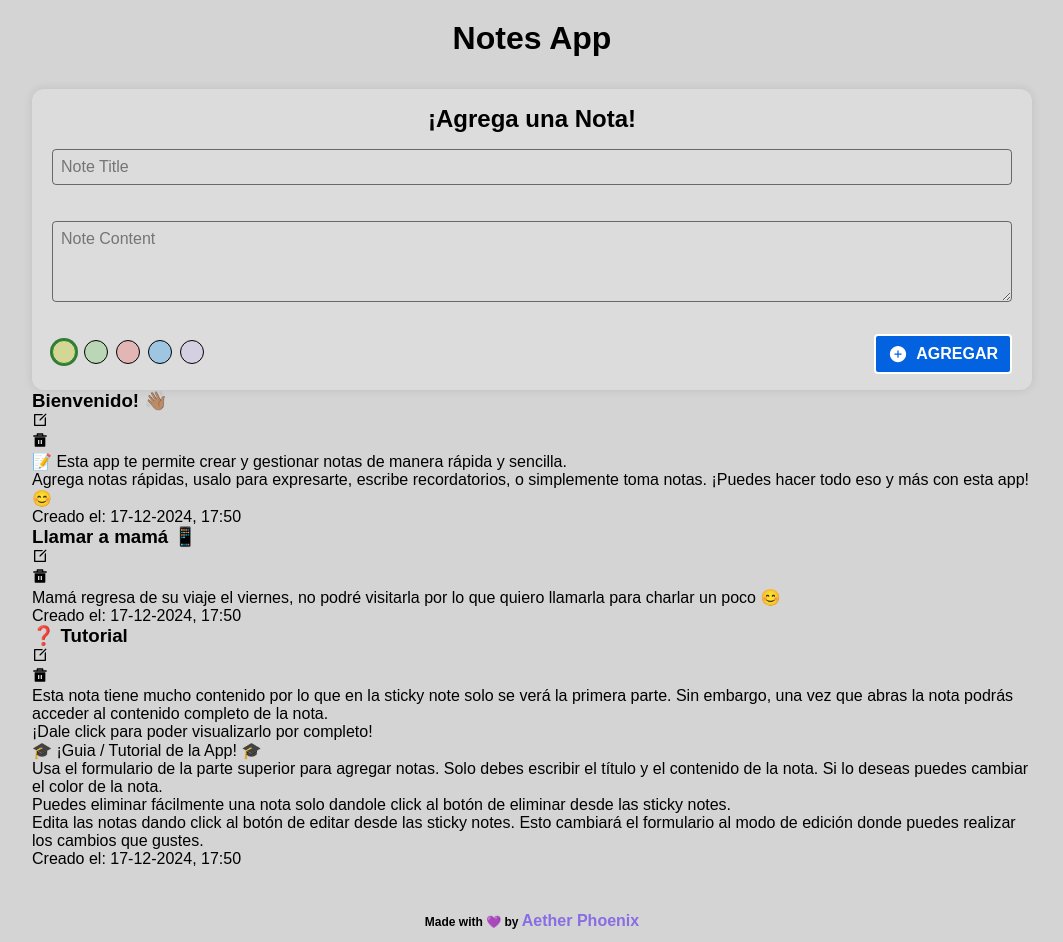
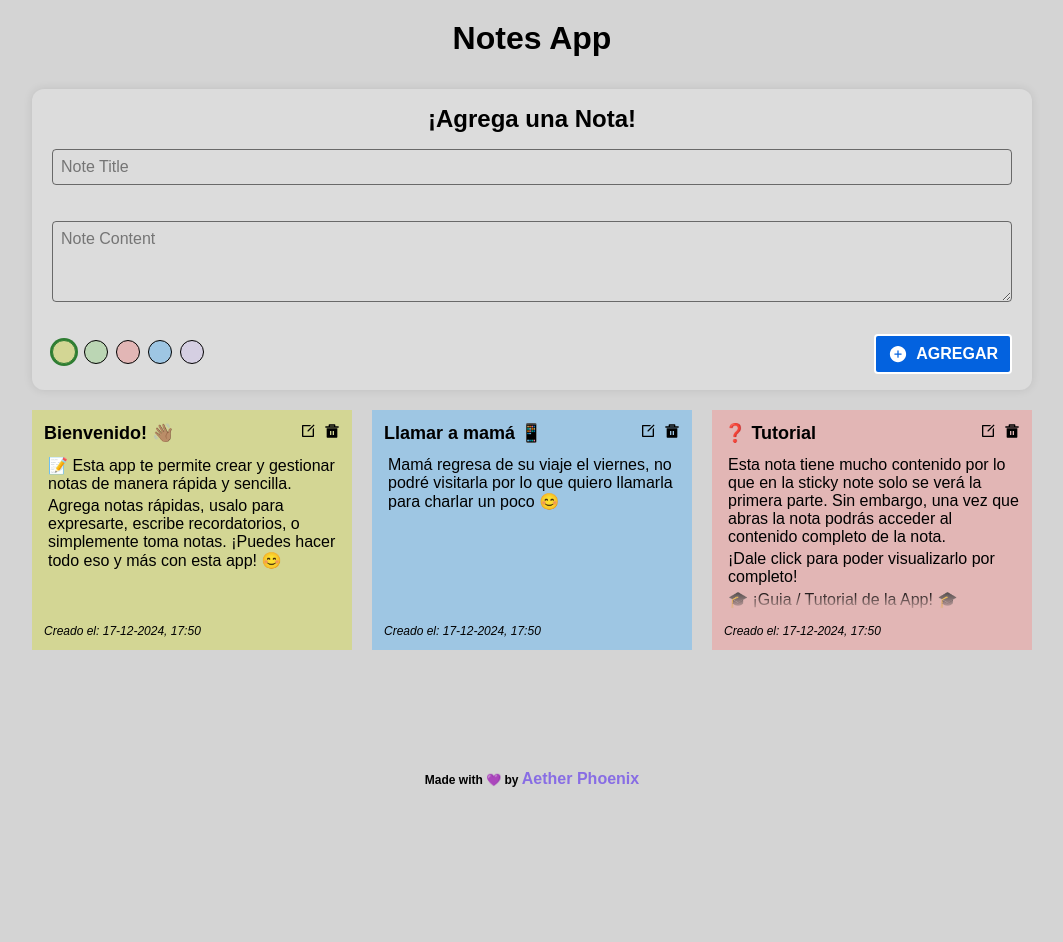
Before and after one commit to AetherPhx/Notes-App, a React (Vite) app: page / in a window 1280 px wide. Shown: the whole page, without its empty margins (108-1171 px from the left). After the commit the page ends 800 px from the top, so only its background shows below. Built offline with nearby package versions, Linux system fonts and the light colour scheme.

Commit message:
Aplicar estilos a noteList y NotePreview

```diff
--- a/src/styles/components/molecules/notePreview.scss
+++ b/src/styles/components/molecules/notePreview.scss
@@ -1,2 +1,105 @@
 .NotePreview {
+	padding: var(--space-sm);
+	display: grid;
+	grid-template-rows: auto 1fr auto;
+	gap: var(--space-sm);
+	&__header {
+		display: flex;
+		justify-content: space-between;
+		overflow: hidden;
+	}
+	&__title {
+		max-width: 16ch;
+		overflow: hidden;
+		font-size: var(--fs-md);
+		font-weight: var(--fw-bold);
+		text-overflow: ellipsis;
+		white-space: nowrap;
+	}
+	&__actions {
+		display: flex;
+		align-items: center;
+		gap: var(--space-xs);
+		font-size: var(--fs-large);
+		&__edit,
+		&__delete {
+			cursor: pointer;
+		}
+		&__edit:hover {
+			color: var(--color-action-active);
+		}
+		&__delete:hover {
+			color: var(--color-action-wrong);
+		}
+	}
+
+	&__main {
+		padding-left: var(--space-xxs);
+		overflow: hidden;
+		position: relative;
+
+		&::after {
+			width: 100%;
+			height: 1.25lh;
+			content: "";
+			position: absolute;
+			bottom: 0;
+		}
+	}
+	&__paragraph {
+		margin-bottom: var(--space-xxs);
+		overflow: hidden;
+		text-overflow: ellipsis;
+	}
+
+	&__footer {
+		font-size: var(--fs-sm);
+		font-style: italic;
+	}
+
+	&:hover {
+		cursor: pointer;
+	}
+
+	&--editing {
+		border: 1px solid var(--color-action-active);
+		box-shadow: 0 0 10px 1px var(--color-action-active);
+	}
+
+	// * Colores específicos para las Notas
+	&--yellow {
+		@extend .NotePreview;
+		background-color: var(--color-yellow);
+		.NotePreview__main::after {
+			background: linear-gradient(to bottom, transparent, var(--color-yellow));
+		}
+	}
+	&--green {
+		@extend .NotePreview;
+		background-color: var(--color-green);
+		.NotePreview__main::after {
+			background: linear-gradient(to bottom, transparent, var(--color-green));
+		}
+	}
+	&--red {
+		@extend .NotePreview;
+		background-color: var(--color-red);
+		.NotePreview__main::after {
+			background: linear-gradient(to bottom, transparent, var(--color-red));
+		}
+	}
+	&--blue {
+		@extend .NotePreview;
+		background-color: var(--color-blue);
+		.NotePreview__main::after {
+			background: linear-gradient(to bottom, transparent, var(--color-blue));
+		}
+	}
+	&--purple {
+		@extend .NotePreview;
+		background-color: var(--color-purple);
+		.NotePreview__main::after {
+			background: linear-gradient(to bottom, transparent, var(--color-purple));
+		}
+	}
 }
--- a/src/styles/components/organisms/noteList.scss
+++ b/src/styles/components/organisms/noteList.scss
@@ -1,2 +1,22 @@
 .NoteList {
+	padding-block: var(--space-lg);
+	display: grid;
+	grid-template-columns: repeat(auto-fit, 320px);
+	grid-auto-rows: 240px;
+	gap: var(--space-lg);
+
+	&--loading {
+		color: var(--color-text);
+		display: block;
+		width: 100%;
+		padding: var(--space-md);
+
+		font-size: var(--fs-lg);
+		font-weight: var(--fw-bold);
+		text-align: center;
+	}
+	&--empty {
+		@extend .NoteList--loading;
+		color: var(--color-action-wrong);
+	}
 }
```
